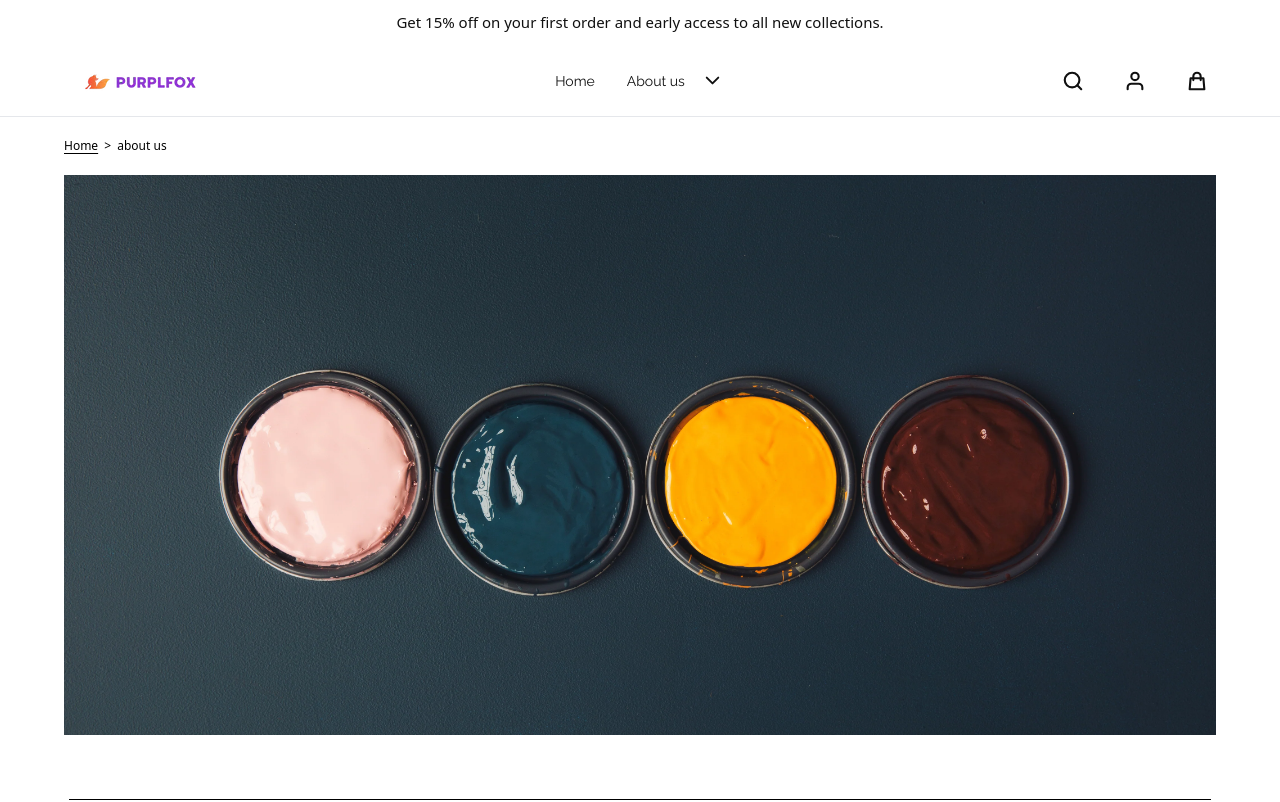
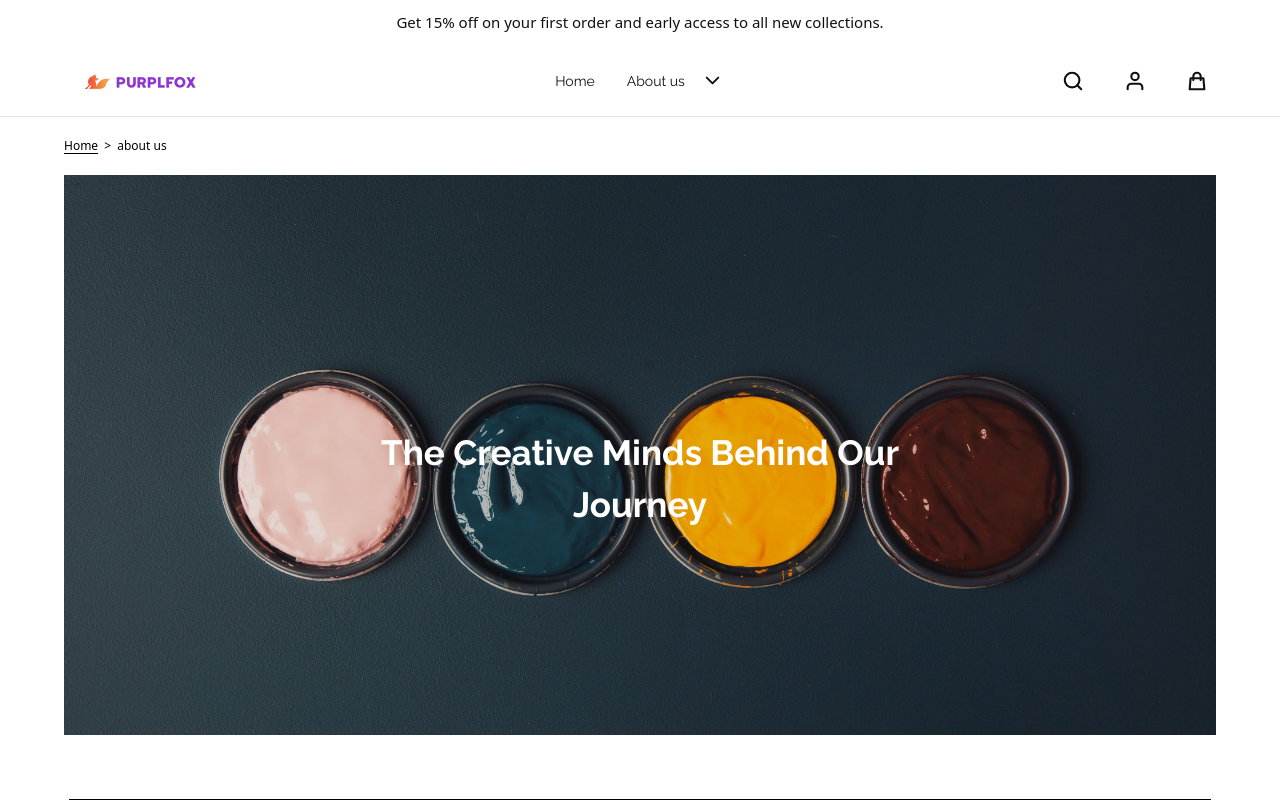
Before and after one commit to AMAN7040/purplFox, a React (Vite) app: page /pages/about-us in a window 1280 px wide. Shown: the top 802 px of the page. Built offline with nearby package versions, Linux system fonts and the light colour scheme; a web font is replaced by a local one.

Commit message:
About Us section 2 updated

```diff
--- a/src/Components/AboutUsBodySection/Section_2/Section_2.jsx
+++ b/src/Components/AboutUsBodySection/Section_2/Section_2.jsx
@@ -8,11 +8,23 @@ const Section_2 = () => {
       <div className={`${styles.ctnrBanner} ${styles.bannerWrapper} relative`}>
         <div className="absolute top-0 left-0 h-full w-full px-[calc(var(--spacing)*2.5)] md:px-[calc(var(--spacing)*4)]">
           <div className="relative h-full w-full overflow-hidden">
-            <div className="block h-full w-full">
-              <img
-                src={image}
-                className="h-full w-full object-cover"
-              />
+            <div className="block h-full w-full brightness-90">
+              <img src={image} className="h-full w-full object-cover" />
+            </div>
+          </div>
+        </div>
+        <div
+          className={`${styles.subSect2} flex-center relative z-1 w-full flex-col px-[calc(var(--spacing)*2.5)] py-[calc(var(--spacing)*5)] text-center md:px-[calc(var(--spacing)*4)]`}
+        >
+          <div className="max-h-full w-full">
+            <div
+              className={`${styles.container2} m-auto max-h-full overflow-hidden text-center`}
+            >
+              <div className="mx-auto mt-[calc(var(--spacing)*3)] max-w-[650px]">
+                <h2 className="font-primary text-[27px] text-white xs:text-[30px] md:text-[35px]">
+                  <strong>The Creative Minds Behind Our Journey</strong>
+                </h2>
+              </div>
             </div>
           </div>
         </div>
--- a/src/Components/AboutUsBodySection/Section_2/Section_2.module.css
+++ b/src/Components/AboutUsBodySection/Section_2/Section_2.module.css
@@ -21,6 +21,12 @@ img {
   object-position: 57.9911% 40.7014%;
 }
 
+.container2 {
+  --w-md: 8;
+  width: calc(var(--grid-ratio, 100% / 12) * var(--w-xs));
+  max-width: calc(var(--grid-ratio, 100% / 12) * var(--w-xs));
+}
+
 @media (min-width: 459px) {
   .subSect2 {
     min-height: var(--mh-sm);
@@ -37,6 +43,14 @@ img {
   }
 }
 
+@media (min-width: 769px) {
+  .container2 {
+    --w-md: 8;
+    width: calc(var(--grid-ratio, 100% / 12) * var(--w-md));
+    max-width: calc(var(--grid-ratio, 100% / 12) * var(--w-md));
+  }
+}
+
 @media (min-width: 1024px) {
   .bannerWrapper {
     --spacing: 16px;
```
